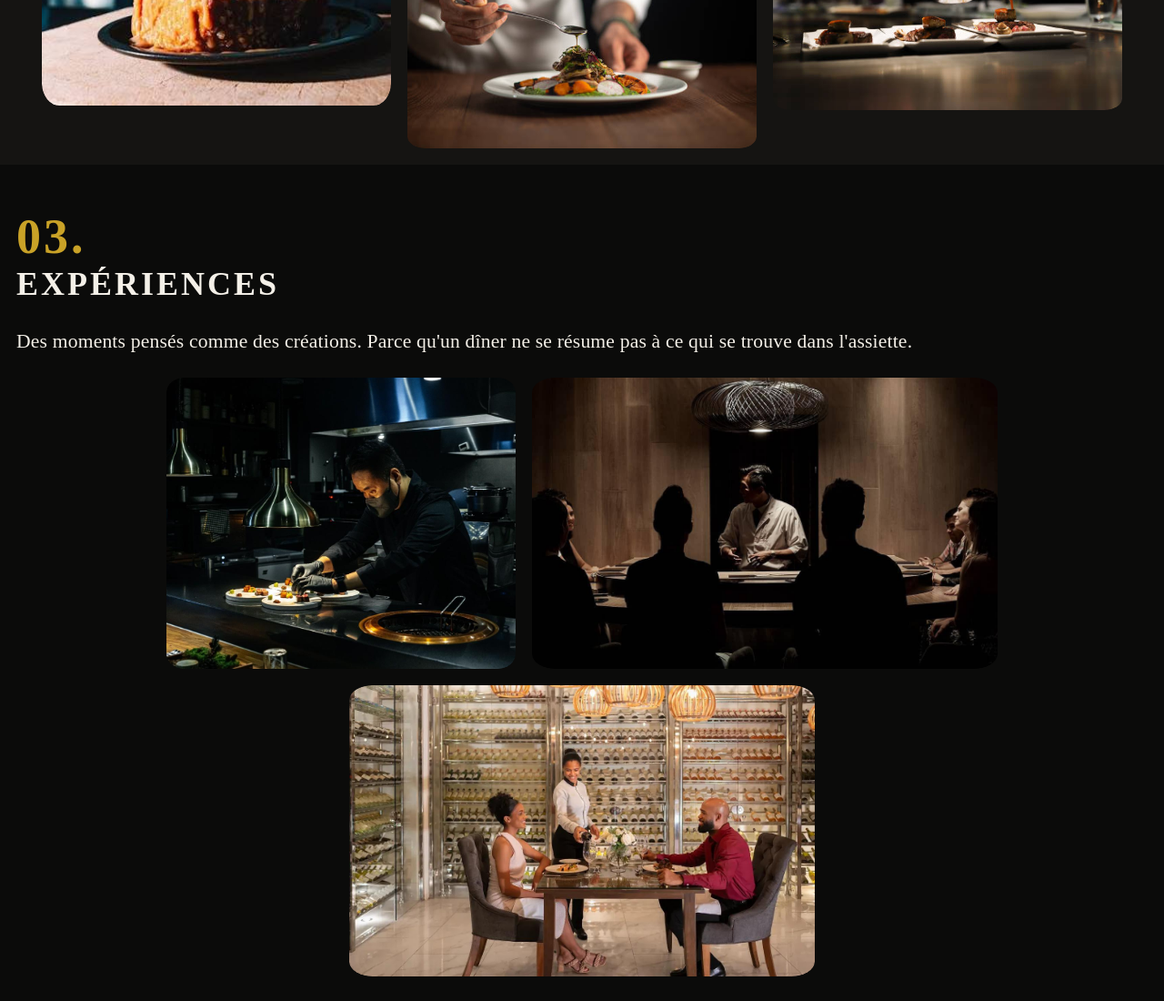
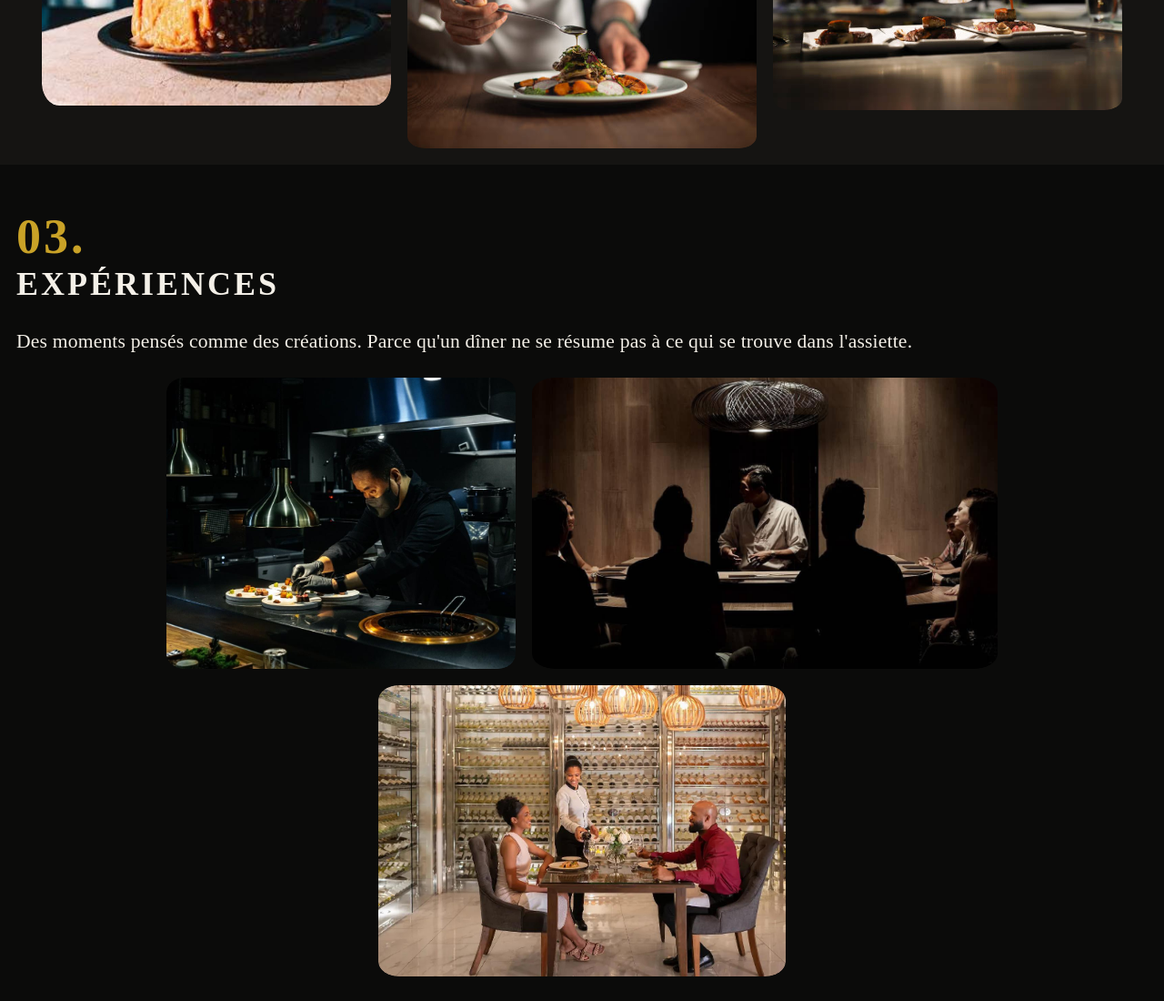
Before and after one commit to MouhamedB19/Noir-Restaurant-Website, a React (Vite) app: page / in a window 1280 px wide. Shown: the part 1664-2764 px from the top of the page at 91% size. Built offline with nearby package versions, Linux system fonts and the light colour scheme.

Commit message:
Changement de taille pour une illustration de Experiences

```diff
--- a/src/components/Experiences.jsx
+++ b/src/components/Experiences.jsx
@@ -39,7 +39,7 @@ function Experiences()
                         </div>
                         <img src={Chef} alt="" />
                     </div>
-                    <div className="card-experiences big">
+                    <div className="card-experiences medium">
                         <div className="overlay">
                             <div className="label-section">
                                 <h3 className="label">Dîner privé</h3>
--- a/src/styles/experiences.css
+++ b/src/styles/experiences.css
@@ -24,9 +24,15 @@
     width: 30vw;
 }
 
+.medium{
+    width: 35vw;
+}
+
+
 .big{
     width: 40vw;
 }
+
 
 
 .card-experiences{
```
